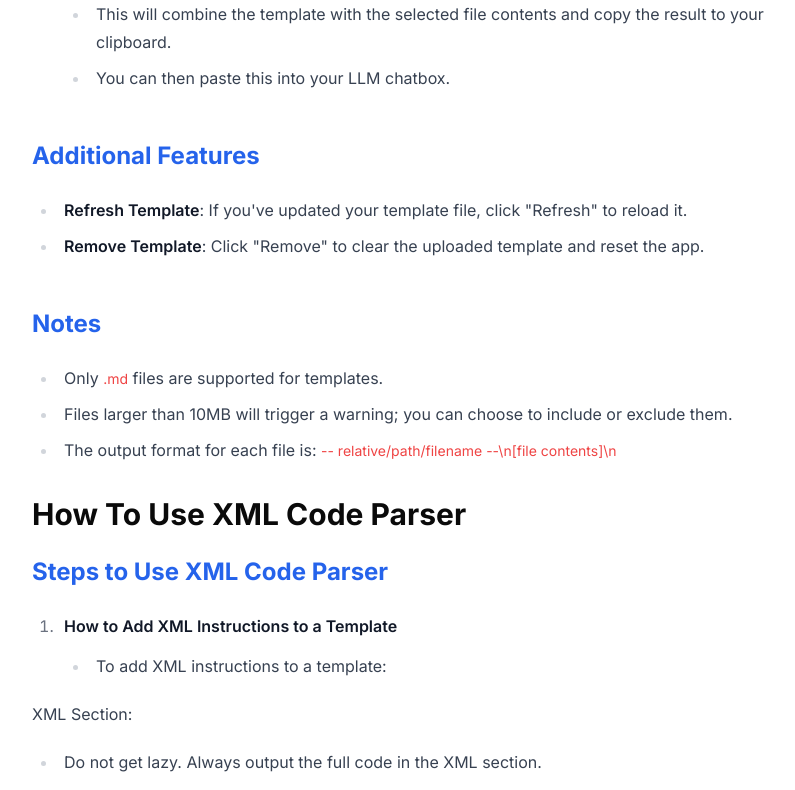
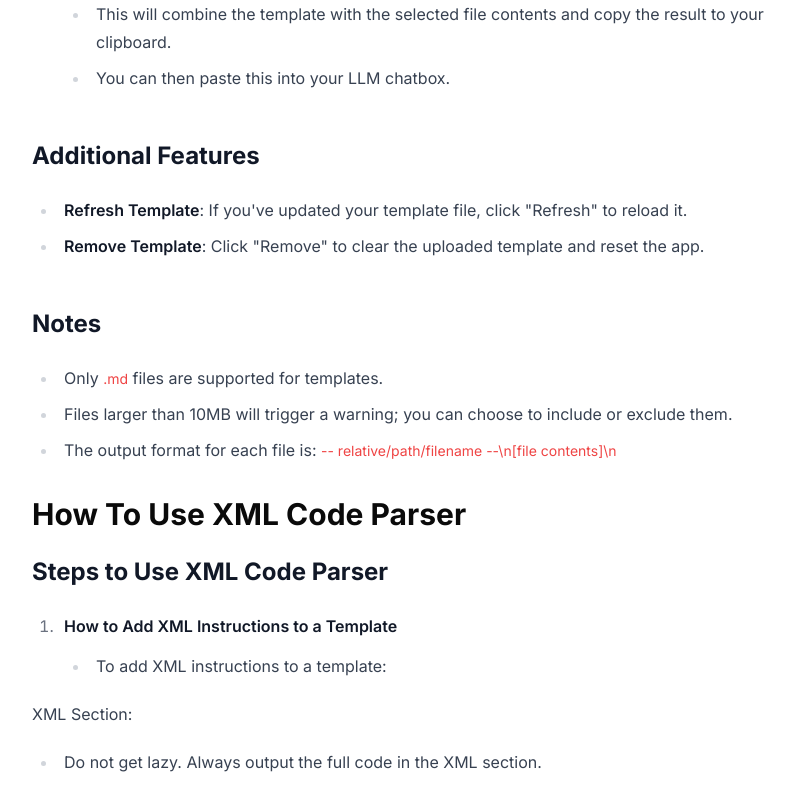
Before and after one commit to brettsmith212/superpromptor, a Next.js app: page /how-to-use in a window 1280 px wide. Shown: the part 1052-1842 px from the top of the page, without its empty margins (224-1019 px from the left). Built offline with nearby package versions, Linux system fonts and the light colour scheme.

Commit message:
small fix

```diff
--- a/app/how-to-use/page.tsx
+++ b/app/how-to-use/page.tsx
@@ -42,7 +42,7 @@ export default function HowToUsePage() {
         <h1 className="text-3xl font-bold mb-6">How To Use SuperPromptor</h1>
         {/* Markdown rendered content with custom styling */}
         <ReactMarkdown
-          className="prose dark:prose-invert max-w-none prose-pre:bg-gray-700 prose-pre:p-4 prose-pre:rounded prose-code:text-red-500 prose-headings:text-blue-600 dark:prose-headings:text-blue-400 prose-a:text-blue-500 hover:prose-a:text-blue-700 dark:prose-a:text-blue-400 dark:hover:prose-a:text-blue-300 prose-blockquote:border-l-4 prose-blockquote:border-gray-300 prose-blockquote:pl-4 prose-blockquote:italic prose-img:rounded-lg"
+          className="prose dark:prose-invert max-w-none prose-pre:bg-gray-700 prose-pre:p-4 prose-pre:rounded prose-code:text-red-500 prose-headings:text-black-600 dark:prose-headings:text-black-400 prose-a:text-black-500 hover:prose-a:text-black-700 dark:prose-a:text-black-400 dark:hover:prose-a:text-black-300 prose-blockquote:border-l-4 prose-blockquote:border-gray-300 prose-blockquote:pl-4 prose-blockquote:italic prose-img:rounded-lg"
           rehypePlugins={[rehypeHighlight, rehypeRaw]}
           remarkPlugins={[remarkGfm]}
         >
@@ -51,7 +51,7 @@ export default function HowToUsePage() {
         <h1 className="text-3xl font-bold mb-6 mt-8">How To Use XML Code Parser</h1>
         {/* Markdown rendered content with custom styling */}
         <ReactMarkdown
-          className="prose dark:prose-invert max-w-none prose-pre:bg-gray-700 prose-pre:p-4 prose-pre:rounded prose-code:text-red-500 prose-headings:text-blue-600 dark:prose-headings:text-blue-400 prose-a:text-blue-500 hover:prose-a:text-blue-700 dark:prose-a:text-blue-400 dark:hover:prose-a:text-blue-300 prose-blockquote:border-l-4 prose-blockquote:border-gray-300 prose-blockquote:pl-4 prose-blockquote:italic prose-img:rounded-lg"
+          className="prose dark:prose-invert max-w-none prose-pre:bg-gray-700 prose-pre:p-4 prose-pre:rounded prose-code:text-red-500 prose-headings:text-black-600 dark:prose-headings:text-black-400 prose-a:text-black-500 hover:prose-a:text-black-700 dark:prose-a:text-black-400 dark:hover:prose-a:text-black-300 prose-blockquote:border-l-4 prose-blockquote:border-gray-300 prose-blockquote:pl-4 prose-blockquote:italic prose-img:rounded-lg"
           rehypePlugins={[rehypeHighlight, rehypeRaw]}
           remarkPlugins={[remarkGfm]}
         >
--- a/app/superpromptor/_components/template-display.tsx
+++ b/app/superpromptor/_components/template-display.tsx
@@ -375,7 +375,7 @@ export default function TemplateDisplay() {
         return (
           <div key={`markdown-${index}`} className="markdown-container">
             <ReactMarkdown
-              className="prose dark:prose-invert max-w-none prose-pre:bg-gray-800 prose-pre:p-4 prose-pre:rounded prose-code:text-red-500 prose-headings:text-blue-600 dark:prose-headings:text-blue-400 prose-a:text-blue-500 hover:prose-a:text-blue-700 dark:prose-a:text-blue-400 dark:hover:prose-a:text-blue-300 prose-blockquote:border-l-4 prose-blockquote:border-gray-300 prose-blockquote:pl-4 prose-blockquote:italic prose-img:rounded-lg"
+              className="prose dark:prose-invert max-w-none prose-pre:bg-gray-800 prose-pre:p-4 prose-pre:rounded prose-code:text-red-500 prose-headings:text-black-600 dark:prose-headings:text-black-400 prose-a:text-black-500 hover:prose-a:text-black-700 dark:prose-a:text-black-400 dark:hover:prose-a:text-black-300 prose-blockquote:border-l-4 prose-blockquote:border-gray-300 prose-blockquote:pl-4 prose-blockquote:italic prose-img:rounded-lg"
               rehypePlugins={[rehypeHighlight, rehypeRaw]}
               remarkPlugins={[remarkGfm]}
             >
@@ -460,7 +460,7 @@ export default function TemplateDisplay() {
             {isInstructionsOpen && (
               <div className="mt-2 p-4 bg-gray-100 dark:bg-gray-800 rounded">
                 <ReactMarkdown
-                  className="prose dark:prose-invert max-w-none prose-pre:bg-gray-700 prose-pre:p-4 prose-pre:rounded prose-code:text-red-500 prose-headings:text-blue-600 dark:prose-headings:text-blue-400 prose-a:text-blue-500 hover:prose-a:text-blue-700 dark:prose-a:text-blue-400 dark:hover:prose-a:text-blue-300 prose-blockquote:border-l-4 prose-blockquote:border-gray-300 prose-blockquote:pl-4 prose-blockquote:italic prose-img:rounded-lg"
+                  className="prose dark:prose-invert max-w-none prose-pre:bg-gray-700 prose-pre:p-4 prose-pre:rounded prose-code:text-red-500 prose-headings:text-black-600 dark:prose-headings:text-black-400 prose-a:text-black-500 hover:prose-a:text-black-700 dark:prose-a:text-black-400 dark:hover:prose-a:text-black-300 prose-blockquote:border-l-4 prose-blockquote:border-gray-300 prose-blockquote:pl-4 prose-blockquote:italic prose-img:rounded-lg"
                   rehypePlugins={[rehypeHighlight, rehypeRaw]}
                   remarkPlugins={[remarkGfm]}
                 >
--- a/app/superpromptor/_components/xml-parser.tsx
+++ b/app/superpromptor/_components/xml-parser.tsx
@@ -125,7 +125,7 @@ export default function XmlParser() {
         {isInstructionsOpen && (
           <div className="mt-2 p-4 bg-gray-100 dark:bg-gray-800 rounded">
             <ReactMarkdown
-              className="prose dark:prose-invert max-w-none prose-pre:bg-gray-700 prose-pre:p-4 prose-pre:rounded prose-code:text-red-500 prose-headings:text-blue-600 dark:prose-headings:text-blue-400 prose-a:text-blue-500 hover:prose-a:text-blue-700 dark:prose-a:text-blue-400 dark:hover:prose-a:text-blue-300 prose-blockquote:border-l-4 prose-blockquote:border-gray-300 prose-blockquote:pl-4 prose-blockquote:italic prose-img:rounded-lg"
+              className="prose dark:prose-invert max-w-none prose-pre:bg-gray-700 prose-pre:p-4 prose-pre:rounded prose-code:text-red-500 prose-headings:text-black-600 dark:prose-headings:text-black-400 prose-a:text-black-500 hover:prose-a:text-black-700 dark:prose-a:text-black-400 dark:hover:prose-a:text-black-300 prose-blockquote:border-l-4 prose-blockquote:border-gray-300 prose-blockquote:pl-4 prose-blockquote:italic prose-img:rounded-lg"
               rehypePlugins={[rehypeHighlight, rehypeRaw]}
               remarkPlugins={[remarkGfm]}
             >
```
